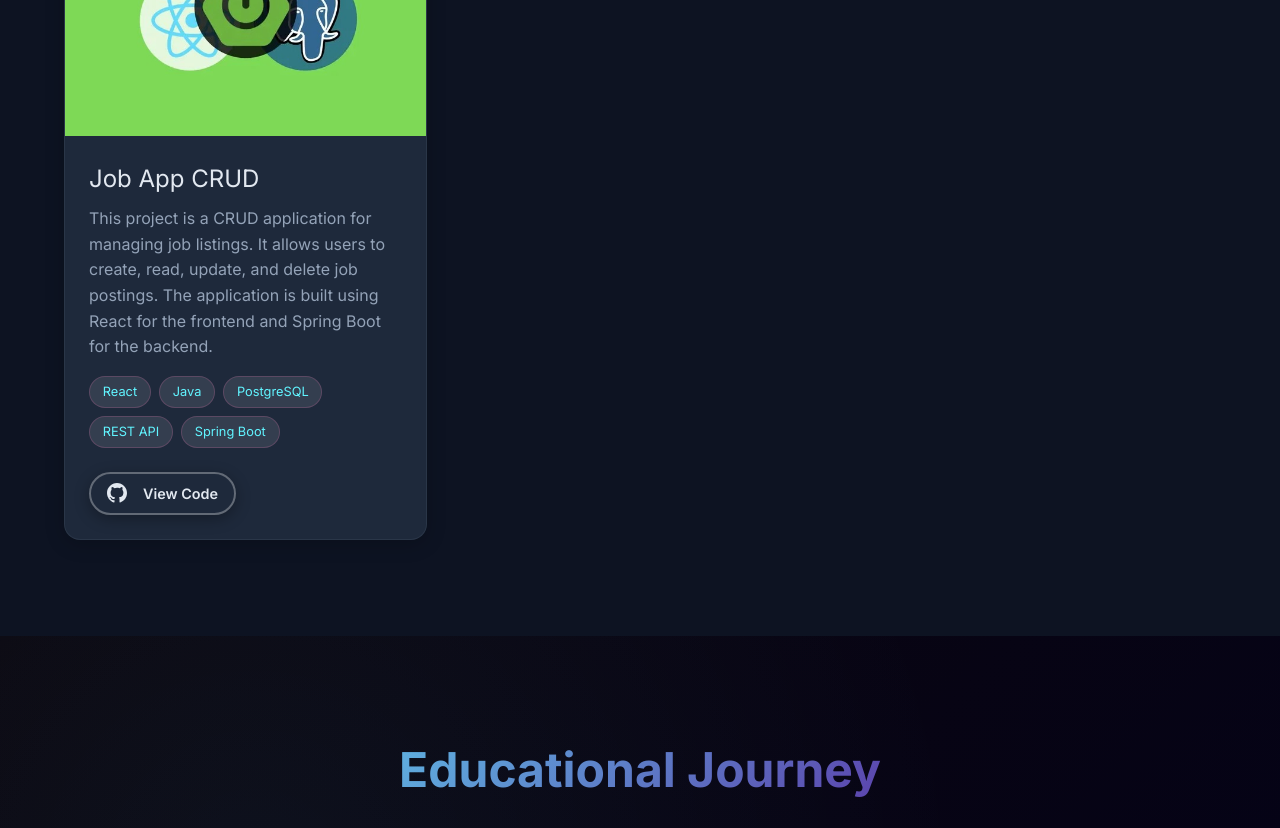
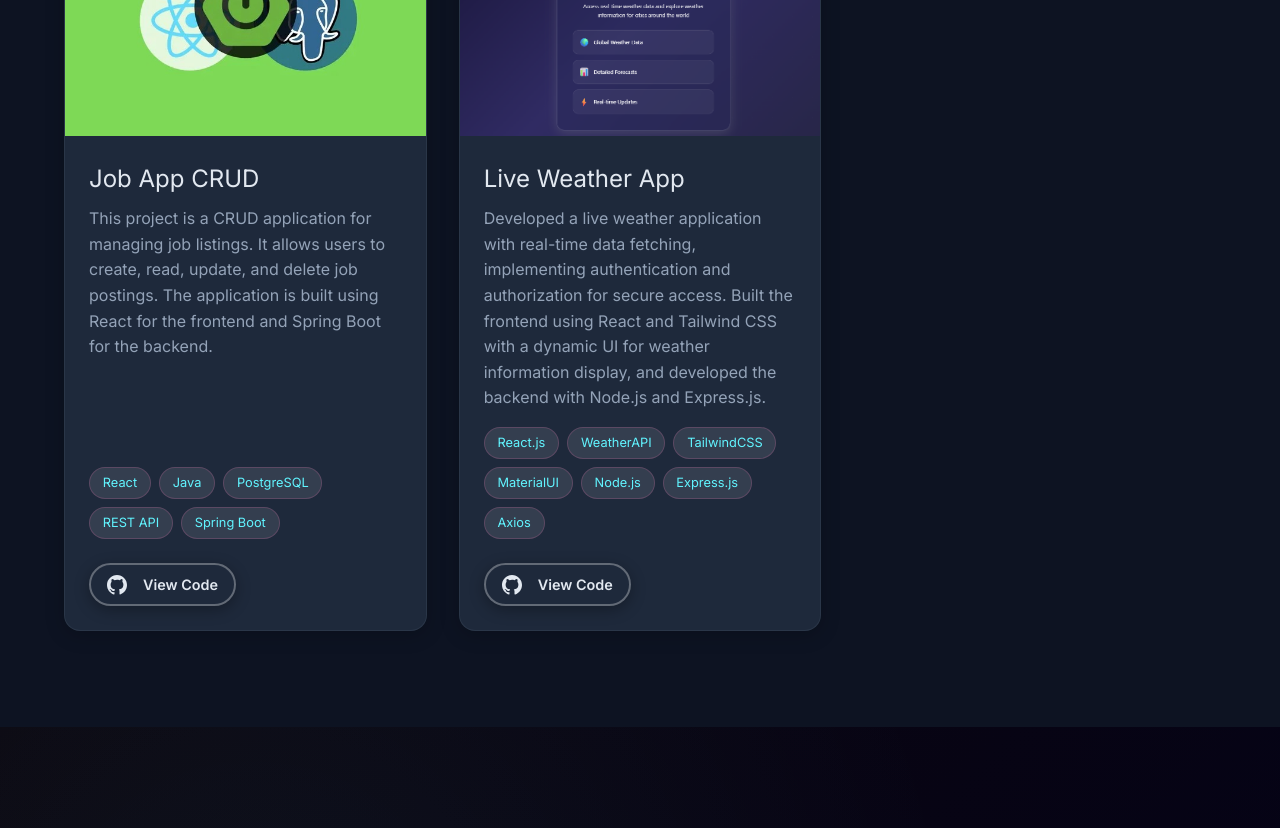
Before and after one commit to jmbrathnayke/my-portfolio, a React (Vite) app: page / in a window 1280 px wide. Shown: the part 1940-2768 px from the top of the page. Built offline with nearby package versions, Linux system fonts and the light colour scheme.

Commit message:
new project updated

```diff
--- a/src/components/Project.jsx
+++ b/src/components/Project.jsx
@@ -3,6 +3,7 @@ import pollingAppImage from "../assets/polling-app.png";
 import wasteManagementImage from "../assets/Waste-management.png";
 import inventoryManagementImage from "../assets/Inventry-management.png";
 import jobAppImage from "../assets/jobapp.jpg";
+import weatherAppImage from "../assets/weatherapp.png";
 const fadeInUp = {
   initial: { opacity: 0, y: 20 },
   animate: { opacity: 1, y: 0 },
@@ -199,7 +200,7 @@ export const Projects = () => {
           </div>
         </motion.div>
 
-        {/* New Project - You can customize this */}
+        {/* Job app crud project */}
         <motion.div
           className="project-card"
           variants={fadeInUp}
@@ -250,6 +251,57 @@ export const Projects = () => {
             </button>
           </div>
         </motion.div>
+
+        {/* live weather app */}
+        <motion.div
+          className="project-card"
+          variants={fadeInUp}
+          whileHover={{ y: -10, transition: { duration: 0.2 } }}
+          onClick={() => handleGitHubClick('https://github.com/jmbrathnayke/Weather-Application')}
+          style={{ cursor: 'pointer' }}
+        >
+          <motion.div
+            className="project-image"
+            style={{ backgroundImage: `url(${weatherAppImage})` }}
+            whileHover={{ scale: 1.05, transition: { duration: 0.2 } }}
+          />
+          <h3>Live Weather App</h3>
+          <p>
+            Developed a live weather application with real-time data fetching, implementing authentication and authorization for secure access. Built the frontend using React and Tailwind CSS with a dynamic UI for weather information display, and developed the backend with Node.js and Express.js.
+          </p>
+          <div className="project-tech">
+            <span>React.js</span>
+            <span>WeatherAPI</span>
+            <span>TailwindCSS</span>
+            <span>MaterialUI</span>
+            <span>Node.js</span>
+            <span>Express.js</span>
+            <span>Axios</span>
+          </div>
+          <div className="project-links">
+            <button
+              className="github-link"
+              onClick={(e) => {
+                e.stopPropagation(); // Prevent card click
+                handleGitHubClick('https://github.com/jmbrathnayke/Weather-Application');
+              }}
+              style={{
+                background: 'none',
+                cursor: 'pointer',
+                color: 'inherit',
+                padding: '0.5rem 1rem',
+                borderRadius: '25px',
+                border: '2px solid rgba(255, 255, 255, 0.3)',
+                transition: 'all 0.3s ease'
+              }}
+            >
+              <svg className="github-icon" viewBox="0 0 24 24" fill="currentColor" style={{ width: '20px', height: '20px', marginRight: '8px' }}>
+                <path d="M12 0C5.374 0 0 5.373 0 12 0 17.302 3.438 21.8 8.207 23.387c.599.111.793-.261.793-.577v-2.234c-3.338.726-4.033-1.416-4.033-1.416-.546-1.387-1.333-1.756-1.333-1.756-1.089-.745.083-.729.083-.729 1.205.084 1.839 1.237 1.839 1.237 1.07 1.834 2.807 1.304 3.492.997.107-.775.418-1.305.762-1.604-2.665-.305-5.467-1.334-5.467-5.931 0-1.311.469-2.381 1.236-3.221-.124-.303-.535-1.524.117-3.176 0 0 1.008-.322 3.301 1.23A11.509 11.509 0 0112 5.803c1.02.005 2.047.138 3.006.404 2.291-1.552 3.297-1.23 3.297-1.23.653 1.653.242 2.874.118 3.176.77.84 1.235 1.911 1.235 3.221 0 4.609-2.807 5.624-5.479 5.921.43.372.823 1.102.823 2.222v3.293c0 .319.192.694.801.576C20.566 21.797 24 17.3 24 12c0-6.627-5.373-12-12-12z"/>
+              </svg>
+              <span>View Code</span>
+            </button>
+          </div>
+        </motion.div>
       </motion.div>
     </motion.section>
   );
```
Also changed, not shown: src/assets/weatherapp.png (added).
